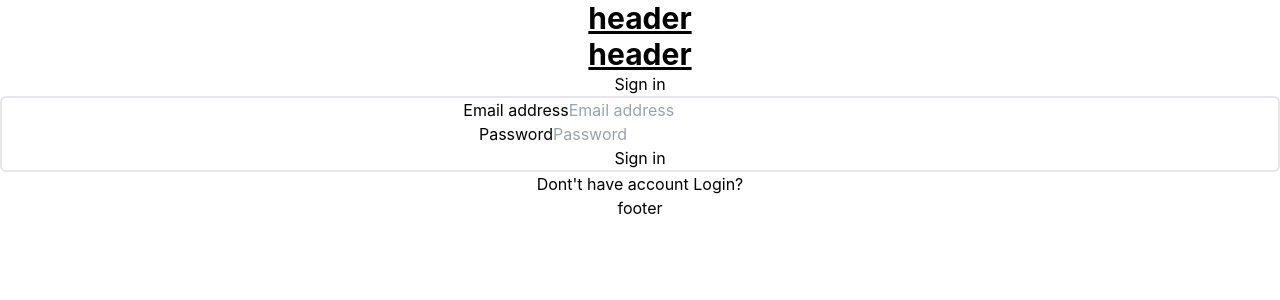
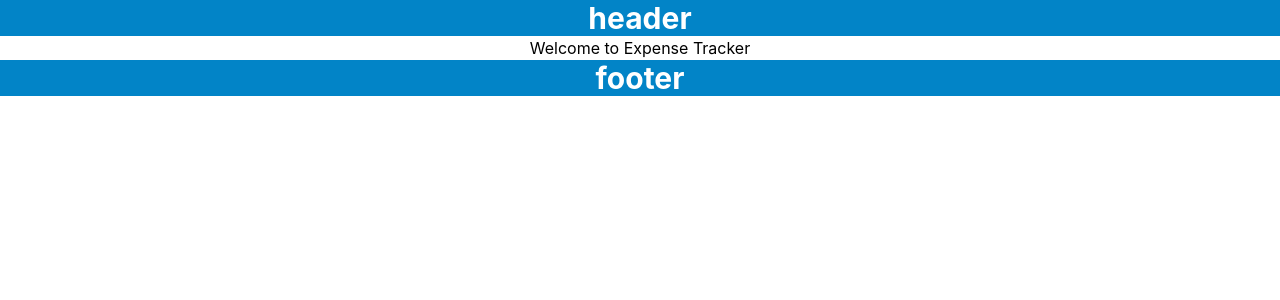
Before and after one commit to Shubham-S-Nimje/Expense-Tracker-2, a React (Create React App) app: page /home in a window 1280 px wide. Shown: the top 300 px of the page. Built offline with nearby package versions, Linux system fonts and the light colour scheme.

Commit message:
Login Screen

```diff
--- a/package.json
+++ b/package.json
@@ -10,6 +10,8 @@
     "@testing-library/user-event": "^13.5.0",
     "react": "^18.2.0",
     "react-dom": "^18.2.0",
+    "react-router": "^6.10.0",
+    "react-router-dom": "^6.10.0",
     "react-scripts": "5.0.1",
     "web-vitals": "^2.1.4"
   },
--- a/src/App.js
+++ b/src/App.js
@@ -2,13 +2,18 @@ import './App.css';
 import Footer from './components/footer/Footer';
 import Body from './components/body/Body';
 import Header from './components/header/Header';
+import { createBrowserRouter, RouterProvider } from 'react-router-dom';
+import HomePage from './components/pages/HomePage';
 
+const router = createBrowserRouter([
+  {path:'/', element:<Body/>},
+  {path:'/home', element: <HomePage/>},
+])
 function App() {
   return (
     <div className="App">
-      <h1 className='text-3xl font-bold underline'>header</h1>
       <Header/>
-      <Body/>
+      <RouterProvider router={router}/>
       <Footer/>
     </div>
   );
--- a/src/components/body/Body.js
+++ b/src/components/body/Body.js
@@ -16,20 +16,20 @@ const Body = () => {
         SetSignup(true)
     }
   return (
-    <div>
+    <div className='min-h-full py-12'>
         {signin &&
         <div>
-            <label>Sign in</label>
+            <label className='underline m-6 text-center text-3xl font-bold text-gray-900'>Sign In</label>
       <LoginForm/>
-      <button onClick={DontHaveAccountHandler}>Dont't have account Login?</button>
+      <button className='bg-red-600 text-white p-2 m-2 rounded-md' onClick={DontHaveAccountHandler}>Dont't have account Login?</button>
       </div>
         }
 
         {signup &&
         <div>
-            <label>Sign up</label>
+            <label className='underline m-6 text-center text-3xl font-bold text-gray-900'>Sign Up</label>
       <CreateaccForm/>
-      <button onClick={HaveAccountHandler}>Already have account Login?</button>
+      <button className='bg-red-600 text-white p-2 m-2 rounded-md' onClick={HaveAccountHandler}>Already have account Login?</button>
       </div>
         }
     </div>
--- a/src/components/body/CreateaccForm.js
+++ b/src/components/body/CreateaccForm.js
@@ -10,7 +10,7 @@ const CreateaccForm = () => {
             console.log(enteredemail.current.value)
             console.log(enteredconfirmpass.current.value)
             console.log(enteredpass.current.value)
-
+            if(enteredpass.current.value === enteredconfirmpass.current.value){
             const url = 'https://identitytoolkit.googleapis.com/v1/accounts:signUp?key=AIzaSyA8YcdRz-mt4-Y3rPxSLQEVxw4DlXJ0wB4'
 
             fetch(
@@ -41,49 +41,53 @@ const CreateaccForm = () => {
           }).catch(err => {
             alert(err.message);
           });
+        }
+        else{
+          alert('Please check your password')
+        }
 
     }
   return (
-      <div className="">
-          <form className="" onSubmit={OnSubmitHandler}>
-            <div className="">
+      <div className="flex items-center justify-center px-12 py-2">
+          <form className="border-2 m-8 p-2 bg-gray-300 rounded-md" onSubmit={OnSubmitHandler}>
+            <div className="text-left">
               <div>
-                <label className="">Email address</label>
+                <label className="font-bold">Email address :</label>
                 <input
                   type="email"
                   autoComplete="email"
                   required
                   ref={enteredemail}
-                  className=""
+                  className="w-full rounded-md border-2 p-2"
                   placeholder="Email address"
                 />
               </div>
               <div>
-                <label className="">Password</label>
+                <label className="font-bold">Password :</label>
                 <input
                   type="password"
                   autoComplete="current-password"
                   required
                   ref={enteredpass}
-                  className=""
+                  className="w-full rounded-md border-2 p-2"
                   placeholder="Password"
                 />
               </div>
               <div>
-                <label className="">Confirm Password</label>
+                <label className="font-bold">Confirm Password :</label>
                 <input
                   type="password"
                   autoComplete="current-password"
                   required
                   ref={enteredconfirmpass}
-                  className=""
+                  className="w-full rounded-md border-2 p-2"
                   placeholder="Password"
                 />
               </div>
             </div>
 
             <div>
-              <button type="submit" className="">
+              <button type="submit" className="bg-sky-600 text-white py-2 my-2 rounded-md min-w-full">
                 Sign up
               </button>
             </div>
--- a/src/components/body/LoginForm copy.js
+++ b/src/components/body/LoginForm copy.js
@@ -1,8 +1,10 @@
 import React, { useRef } from 'react'
+import { useNavigate } from "react-router-dom";
 
 const LoginForm = () => {
     const enteredemail = useRef();
     const enteredpass = useRef();
+    const navigate = useNavigate()
 
     const OnSubmitHandler = (event) =>{
         event.preventDefault();
@@ -34,41 +36,42 @@ const LoginForm = () => {
             }
           }).then((data) => {
             console.log(data);
+            navigate('/home')
             console.log('User has successfully signed in')
           }).catch(err => {
             alert(err.message);
           });
     }
   return (
-      <div className="border-2 rounded-md">
-          <form className="" onSubmit={OnSubmitHandler}>
-            <div className="">
+      <div className="flex items-center justify-center px-12 py-2">
+          <form className="border-2 m-8 p-2 bg-gray-300 rounded-md" onSubmit={OnSubmitHandler}>
+            <div className="text-left">
               <div>
-                <label className="">Email address</label>
+                <label className="font-bold">Email address :</label>
                 <input
                   type="email"
                   autoComplete="email"
                   required
                   ref={enteredemail}
-                  className=""
+                  className="w-full rounded-md border-2 p-2"
                   placeholder="Email address"
                 />
               </div>
               <div>
-                <label className="">Password</label>
+                <label className="font-bold">Password :</label>
                 <input
                   type="password"
                   autoComplete="current-password"
                   required
                   ref={enteredpass}
-                  className=""
+                  className="w-full rounded-md border-2 p-2"
                   placeholder="Password"
                 />
               </div>
             </div>
 
             <div>
-              <button type="submit" className="">
+              <button type="submit" className="bg-sky-600 min-w-full text-white py-2 my-2 rounded-md">
                 Sign in
               </button>
             </div>
--- a/src/components/footer/Footer.js
+++ b/src/components/footer/Footer.js
@@ -2,7 +2,7 @@ import React from 'react'
 
 const Footer = () => {
   return (
-    <div>
+    <div className='bg-sky-600 text-white font-bold text-3xl'>
             <h1>footer</h1>
 
     </div>
--- a/src/components/header/Header.js
+++ b/src/components/header/Header.js
@@ -2,8 +2,8 @@ import React from 'react'
 
 const Header = () => {
   return (
-    <div>
-            <h1 className='text-3xl font-bold underline'>header</h1>
+    <div className='bg-sky-600 text-white font-bold text-3xl'>
+            <h1 className=''>header</h1>
 
     </div>
   )
--- /dev/null
+++ b/src/components/pages/HomePage.js
@@ -0,0 +1,11 @@
+import React from 'react'
+
+const HomePage = () => {
+  return (
+    <div>
+      <h1>Welcome to Expense Tracker</h1>
+    </div>
+  )
+}
+
+export default HomePage
```
Also changed, not shown: src/styles/output.css (+8 -0 lines), 1 other file (tests, documents, lock files or other folders).
